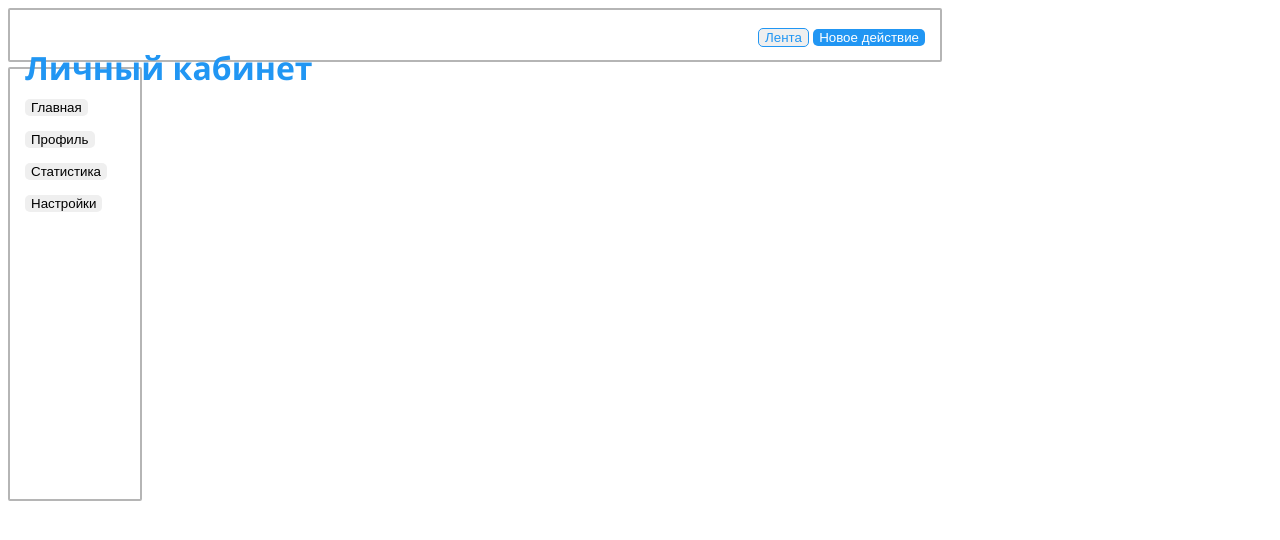
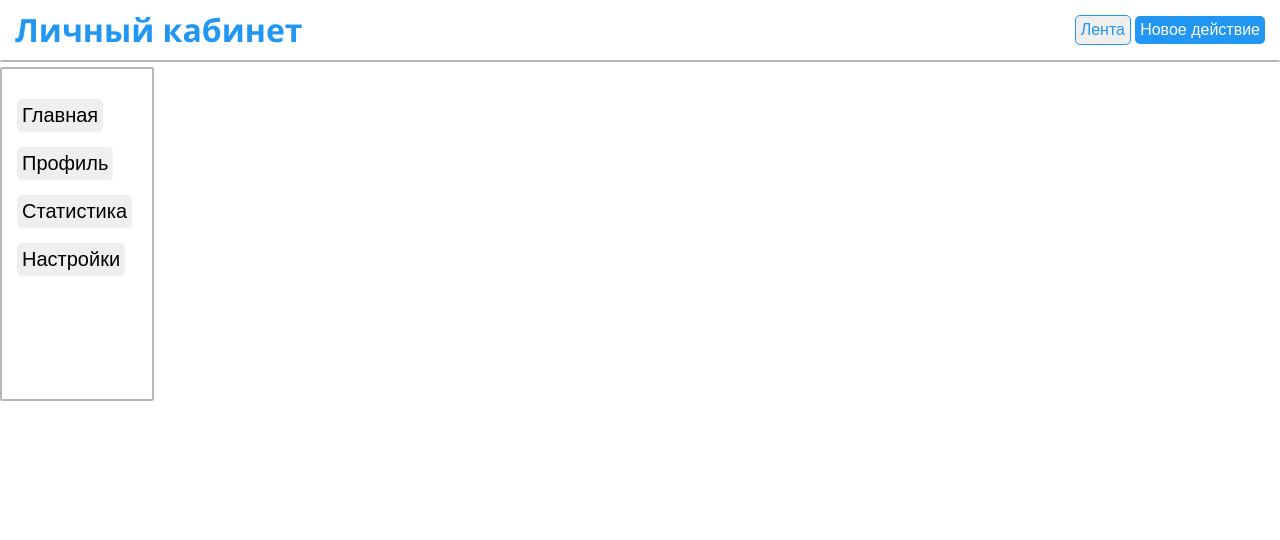
Before and after one commit to XLEBYSEK/project3, a plain HTML site: page index.html in a window 1280 px wide. Drawn offline with Linux system fonts and the light colour scheme.

Commit message:
Update style.css

```diff
--- a/style.css
+++ b/style.css
@@ -1,8 +1,11 @@
+*{
+    margin: 0%;
+    padding: 0%;
+}
 .cab {
     color: #2196F3;
-    width: 900px;
-    height: 20px;
-    border: 2px solid #b5b5b5;
+    height: 30px;
+    border-bottom: 2px solid #b5b5b5;
     padding: 15px;
     border-radius: 2px;
     justify-content: space-between;
@@ -15,19 +18,21 @@
     display: flex;
     margin-top: 15px;
     border-radius: 5px;
-    border-color: white;
+    border-color: transparent;
     border: none;
     transition: 0.3s;
     cursor: pointer;
+    font-size: 20px;
+    padding: 5px;
 }
 
 .leftbutton:hover {
-    background: #a2aebf;
+    background: #b5b5b5;
 }
 .container {
     text-align: left;
-    width: 100px;
-    height: 400px;
+    width: 120px;
+    height: 300px;
     border: 2px solid #b5b5b5;
     padding: 15px;
     border-radius: 2px;
@@ -36,11 +41,13 @@
 
 .lenta {
    border-radius: 5px;
-   border-color: #2196F3;
+   border-color: #1976D2;
    color: #2196F3;
    border: 1px solid #2196F3;
    transition: 0.3s;
    cursor: pointer;
+   font-size: 16px;
+   padding: 5px;
 
 }
 
@@ -54,10 +61,22 @@
 
 .new {
     border-radius: 5px;
-    border-color: #2196F3;
+    border-color: #1976D2;
     background-color: #2196F3;
     color: white;
     border: none;
     transition: 0.3s;
     cursor: pointer;
+    font-size: 16px;
+    padding: 5px;
 }
+
+.h1 {
+    display: flex;
+    gap: 15px;
+
+}
+
+h1 {
+    margin-top: -7px;
+}
```
